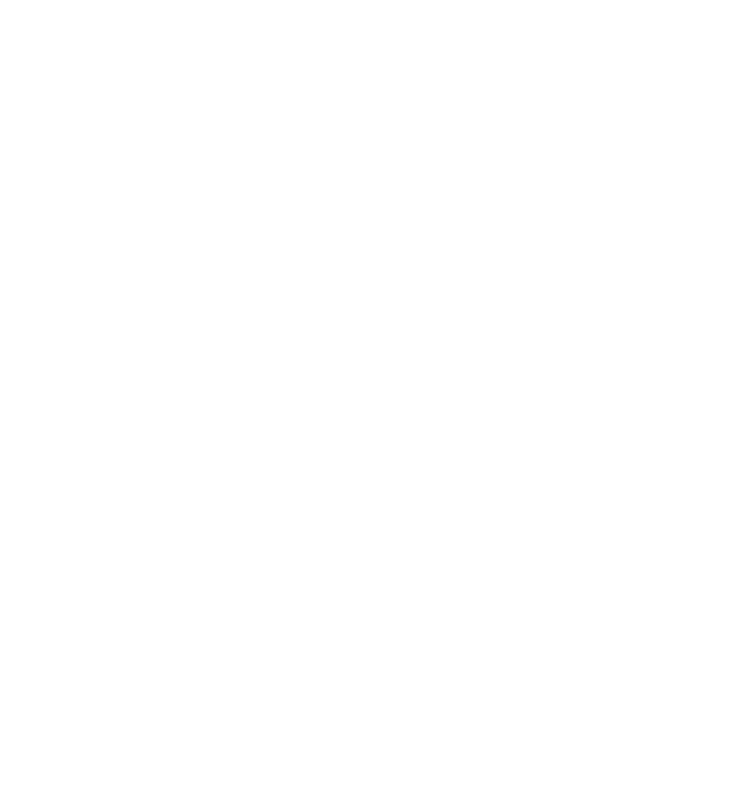
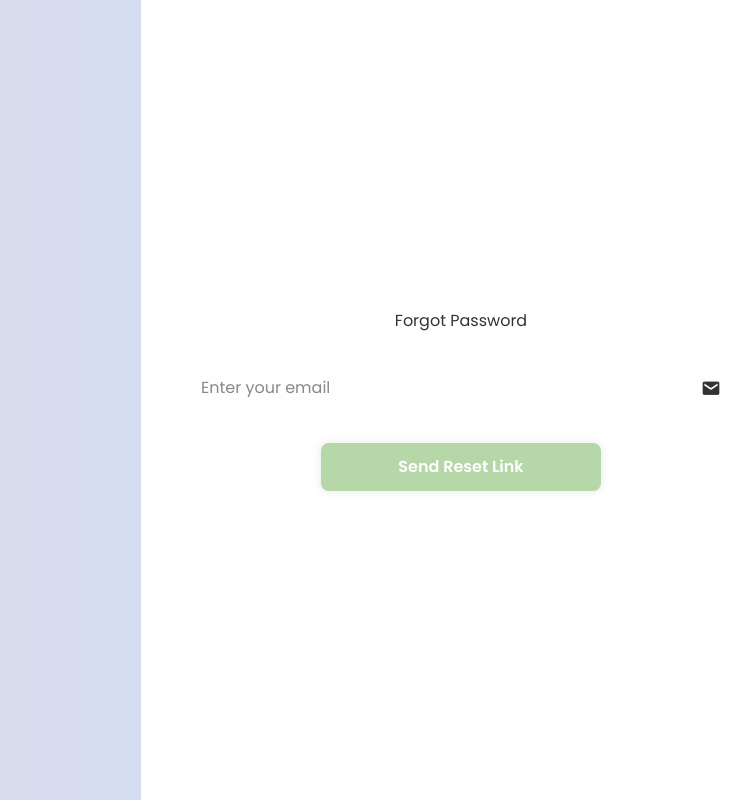
Before and after one commit to zeineb-m/machine_learning, a React (Vite) app: page /auth/forgot-password in a window 1280 px wide. Shown: the whole page, without its empty margins (499-1250 px from the left). Built offline with nearby package versions, Linux system fonts and the light colour scheme.

Commit message:
forget password ^-^

```diff
--- a/src/App.jsx
+++ b/src/App.jsx
@@ -1,5 +1,5 @@
 import { Routes, Route, Navigate } from "react-router-dom";
-import { Dashboard, Auth } from "@/layouts";
+import { Dashboard, Auth, ForgotPassword, ResetPassword } from "@/layouts";
 import ProtectedRoute from "@/protectedRoute/ProtectedRoute";
 
 function App() {
@@ -9,6 +9,8 @@
         <Route path="*" element={<Dashboard />} />
       </Route>
       <Route path="/auth/*" element={<Auth />} />
+      <Route path="/auth/forgot-password" element={<ForgotPassword />} />
+      <Route path="/auth/reset-password" element={<ResetPassword />} />
       <Route path="*" element={<Navigate to="/dashboard/home" replace />} />
     </Routes>
   );
--- a/src/layouts/index.js
+++ b/src/layouts/index.js
@@ -1,2 +1,7 @@
 export * from "@/layouts/dashboard";
 export * from "@/layouts/auth";
+
+export { default as Auth } from './Auth';
+export { default as Dashboard } from './Dashboard';
+export { default as ForgotPassword } from '../pages/auth/ForgotPassword';
+export { default as ResetPassword } from '../pages/auth/ResetPassword';
--- /dev/null
+++ b/src/pages/auth/ForgotPassword.jsx
@@ -0,0 +1,44 @@
+import React, { useState } from 'react';
+import './LoginSignup.css'; // Import the same CSS for styling
+import axios from 'axios'; // Import axios for making API requests
+
+const ForgotPassword = () => {
+  const [email, setEmail] = useState("");
+  const [message, setMessage] = useState(""); // State to hold success/error messages
+
+  const handleSubmit = async (e) => {
+    e.preventDefault();
+    try {
+      const response = await axios.post('http://localhost:3001/api/auth/forgot-password', { email });
+      setMessage(response.data.message); // Set success message
+    } catch (error) {
+      setMessage(error.response?.data.message || "An error occurred"); // Set error message
+    }
+  };
+
+  return (
+    <div className="login-signup">
+      <div className="form-box forgot-password">
+        <form onSubmit={handleSubmit}>
+          <h1>Forgot Password</h1>
+          <div className="input-box">
+            <input
+              type="email"
+              placeholder="Enter your email"
+              required
+              value={email}
+              onChange={(e) => setEmail(e.target.value)}
+            />
+            <i className="bx bxs-envelope"></i>
+          </div>
+          <button type="submit" className="btn" style={{ backgroundColor: "#B6D7A8", width: "50%" }}>
+            Send Reset Link
+          </button>
+          {message && <p className="message">{message}</p>} {/* Display message */}
+        </form>
+      </div>
+    </div>
+  );
+};
+
+export default ForgotPassword;
--- a/src/pages/auth/LoginSignup.css
+++ b/src/pages/auth/LoginSignup.css
@@ -68,7 +68,7 @@
     .input-box input{
         width: 100%;
         padding: 13px 50px 13px 20px;
-        background: #eee;
+        background: #fffefe;
         border-radius: 8px;
         border: none;
         outline: none;
--- a/src/pages/auth/LoginSignupForm.jsx
+++ b/src/pages/auth/LoginSignupForm.jsx
@@ -1,7 +1,7 @@
 import { useState, useContext } from "react";
 import { auth } from "../../api/auth";
 import { AuthContext } from "../../context/AuthContext.jsx";
-import { useNavigate } from "react-router-dom";
+import { useNavigate, Link } from "react-router-dom";
 import "./LoginSignup.css";
 
 const LoginSignupForm = () => {
@@ -98,6 +98,10 @@
     }
   };
 
+  const handleForgotPassword = () => {
+    alert("Please check your email for the password reset link");
+  };
+
   return (
     <div className="login-signup">
       <div className={`container ${isSignUp ? "active" : ""}`}>
@@ -190,6 +194,21 @@
                 <input type="password" placeholder="Password" required value={password} onChange={(e) => setPassword(e.target.value)} />
                 <i className="bx bxs-lock-alt"></i>
               </div>
+              <div className="forgot-password">
+                <Link
+                  to="/auth/forgot-password"
+                  style={{
+                    cursor: 'pointer',
+                    color: '#7494ec',
+                    fontSize: '0.9rem',
+                    textDecoration: 'underline',
+                    marginBottom: '15px',
+                    display: 'inline-block'
+                  }}
+                >
+                  Do you forget your password?
+                </Link>
+              </div>
               <button type="submit" className="btn" disabled={loading} style={{ backgroundColor: "#7494ec", width: "50%" }}>
                 {loading ? "Logging in..." : "Login"}
               </button>
@@ -205,7 +224,7 @@
             <button className="btn register-btn" onClick={() => setIsSignUp(true)}>Register</button>
           </div>
           <div className="toggle-panel toggle-right">
-            <h1>Welcome Back!</h1>
+            <h1>hey Back!</h1>
             <p>Already have an account?</p>
             <button className="btn login-btn" onClick={() => setIsSignUp(false)}>Login</button>
           </div>
--- /dev/null
+++ b/src/pages/auth/ResetPassword.jsx
@@ -0,0 +1,108 @@
+import React, { useState, useEffect } from 'react';
+import { useLocation, useNavigate } from 'react-router-dom';
+import axios from 'axios';
+import './LoginSignup.css'; // Import the same CSS for styling
+
+const ResetPassword = () => {
+  const location = useLocation();
+  const navigate = useNavigate();
+  const [newPassword, setNewPassword] = useState("");
+  const [confirmPassword, setConfirmPassword] = useState("");
+  const [message, setMessage] = useState("");
+  const [error, setError] = useState("");
+  const [token, setToken] = useState("");
+
+  useEffect(() => {
+    const urlParams = new URLSearchParams(location.search);
+    const tokenFromUrl = urlParams.get('token');
+    if (!tokenFromUrl) {
+      setError("Invalid or missing token");
+      return;
+    }
+    setToken(tokenFromUrl);
+  }, [location.search]);
+
+  const handleSubmit = async (e) => {
+    e.preventDefault();
+    setError("");
+    setMessage("");
+
+    if (!token) {
+      setError("Invalid or missing token");
+      return;
+    }
+
+    // Validate passwords match
+    if (newPassword !== confirmPassword) {
+      setError("Passwords do not match");
+      return;
+    }
+
+    // Validate password strength
+    if (newPassword.length < 8) {
+      setError("Password must be at least 8 characters long");
+      return;
+    }
+
+    try {
+      const response = await axios.post('http://localhost:3001/api/auth/reset-password', {
+        token,
+        newPassword
+      });
+      setMessage(response.data.message);
+      // Redirect to login page after successful password reset
+      setTimeout(() => {
+        navigate('/auth/sign-in');
+      }, 2000);
+    } catch (error) {
+      setError(error.response?.data.message || "An error occurred");
+    }
+  };
+
+  if (!token) {
+    return (
+      <div className="login-signup">
+        <div className="form-box">
+          <div className="error" style={{ color: 'red', textAlign: 'center' }}>
+            {error}
+          </div>
+        </div>
+      </div>
+    );
+  }
+
+  return (
+    <div className="login-signup">
+      <div className="form-box reset-password">
+        <form onSubmit={handleSubmit}>
+          <h1>Reset Password</h1>
+          <div className="input-box">
+            <input
+              type="password"
+              placeholder="Enter new password"
+              required
+              value={newPassword}
+              onChange={(e) => setNewPassword(e.target.value)}
+            />
+          </div>
+          <div className="input-box">
+            <input
+              type="password"
+              placeholder="Confirm new password"
+              required
+              value={confirmPassword}
+              onChange={(e) => setConfirmPassword(e.target.value)}
+            />
+          </div>
+          {error && <p className="error" style={{ color: 'red' }}>{error}</p>}
+          {message && <p className="success" style={{ color: 'green' }}>{message}</p>}
+          <button type="submit" className="btn" style={{ backgroundColor: "#B6D7A8", width: "50%" }}>
+            Reset Password
+          </button>
+        </form>
+      </div>
+    </div>
+  );
+};
+
+export default ResetPassword;
```
